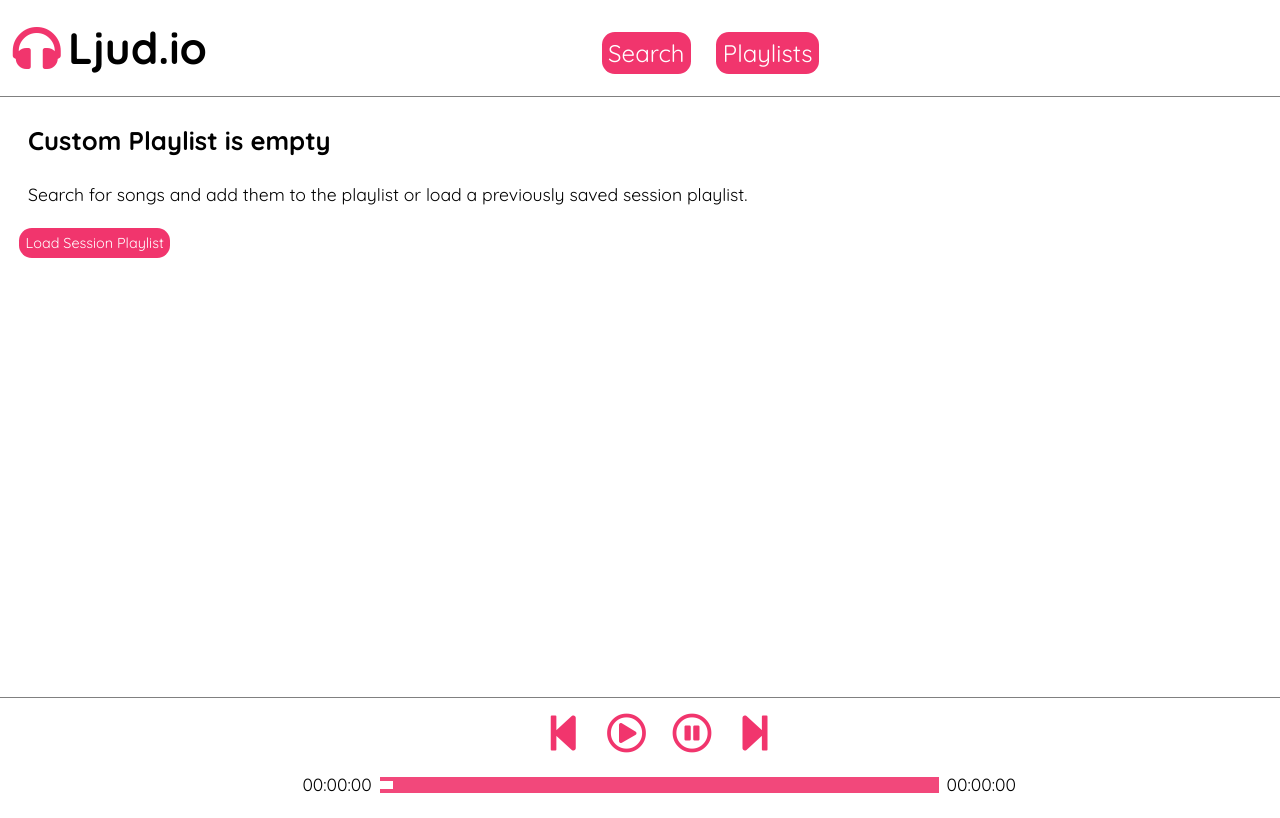
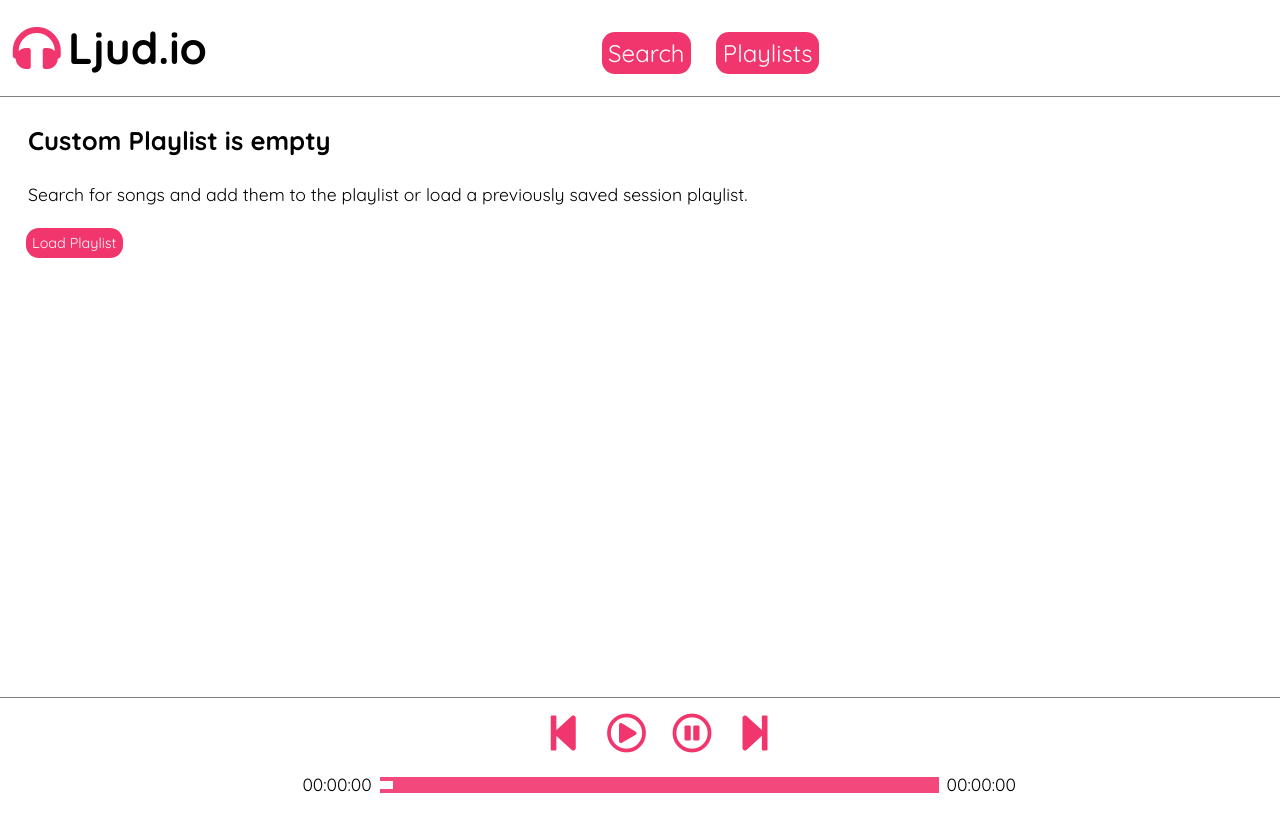
Before and after one commit to christojor/Ljudio, a React (Vite) app: page /playlists in a window 1280 px wide. Built offline with nearby package versions, Linux system fonts and the light colour scheme.

Commit message:
Added deletePlaylist() method and button to Playlist.jsx.

```diff
--- a/src/components/Playlist.jsx
+++ b/src/components/Playlist.jsx
@@ -7,11 +7,11 @@ const PlayList = () => {
     const [state, dispatch] = useContext(Context);
 
     const savePlaylist = () =>{
-        sessionStorage.setItem('savedPlaylist', JSON.stringify(state.customPlaylist))
+        localStorage.setItem('savedPlaylist', JSON.stringify(state.customPlaylist))
     }
 
     const loadPlaylist = () =>{
-        if(localStorage.getItem('savedPlaylist') !== undefined){
+        if(localStorage.getItem('savedPlaylist') !== null){
             let rawData = sessionStorage.getItem('savedPlaylist')
             let parsedData = JSON.parse(rawData)
             dispatch({ type: 'SET_CUSTOM_PLAYLIST', payload: parsedData })
@@ -21,13 +21,19 @@ const PlayList = () => {
         }
     }
 
+    const deletePlaylist = () =>{
+        localStorage.clear()
+        dispatch({ type: 'SET_CUSTOM_PLAYLIST', payload: [] })
+    }
+
     if (state.customPlaylist.length) {
         return (
             <div className="Playlists">
                 <div>
                     <h2>Custom Playlist</h2>
-                    <button id="Save" onClick={ () => savePlaylist() }>Save Session Playlist</button>
-                    <button id="Load" onClick={ () => loadPlaylist() }>Load Session Playlist</button>
+                    <button id="Save" onClick={ () => savePlaylist() }>Save Playlist</button>
+                    <button id="Load" onClick={ () => loadPlaylist() }>Load Playlist</button>
+                    <button id="Load" onClick={ () => deletePlaylist() }>Delete Saved Playlist</button>
                 </div>
                 <div className="FindMusic">
                     <div className="Results">
@@ -46,7 +52,7 @@ const PlayList = () => {
                 <div>
                     <h2>Custom Playlist is empty</h2>
                     <p>Search for songs and add them to the playlist or load a previously saved session playlist.</p>
-                    <button id="Load" onClick={ () => loadPlaylist() }>Load Session Playlist</button>
+                    <button id="Load" onClick={ () => loadPlaylist() }>Load Playlist</button>
                     <p>{playlistNotSaved}</p>
                 </div>
             </div>
--- a/src/index.css
+++ b/src/index.css
@@ -73,7 +73,7 @@ button{
     border-radius: 1vw;
     padding: 0.5vw;
     text-decoration: none;
-    margin: 2vh 0 1vh 1.5vw;
+    margin: 2vh 0 1vh 2vw;
     border: none;
 }
 
```
